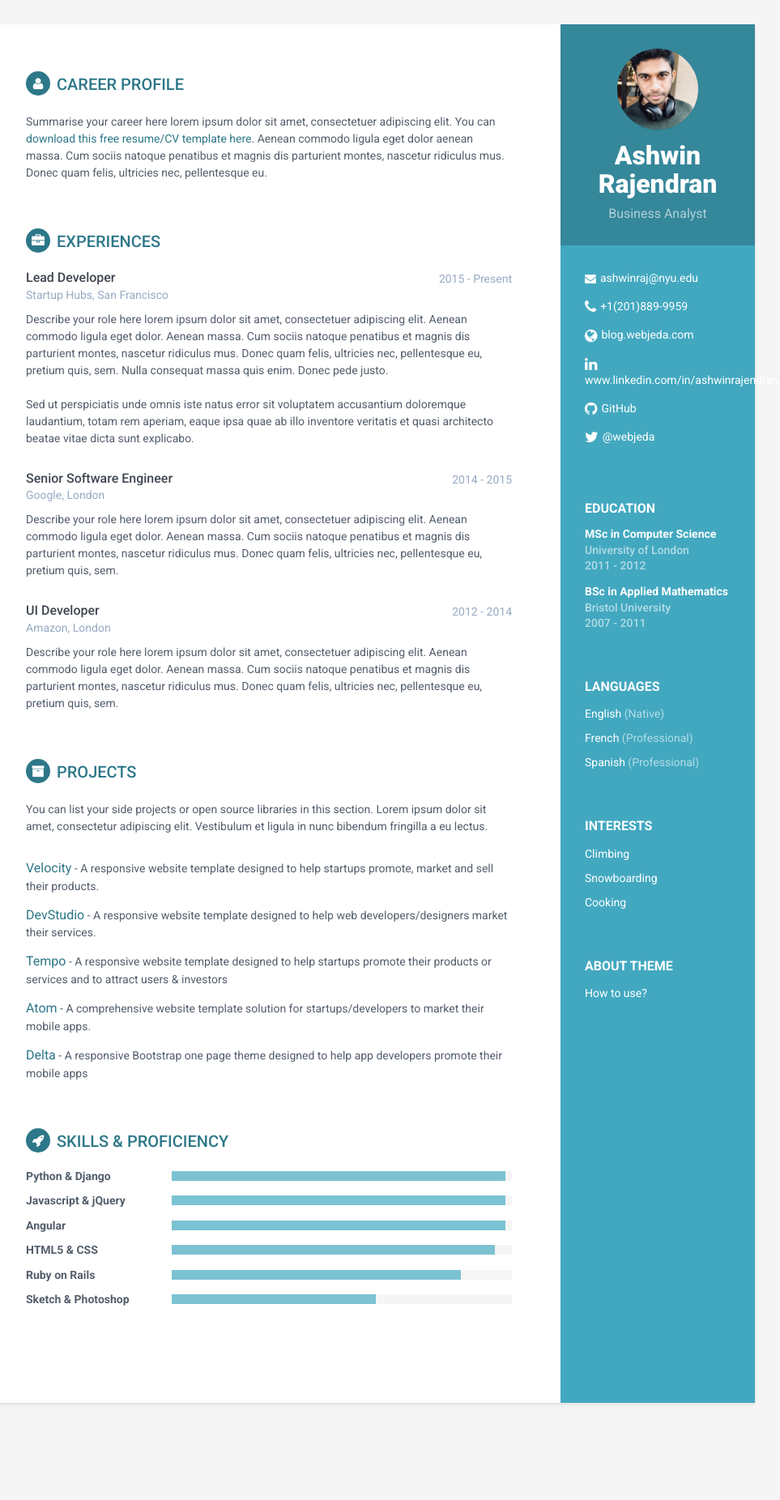
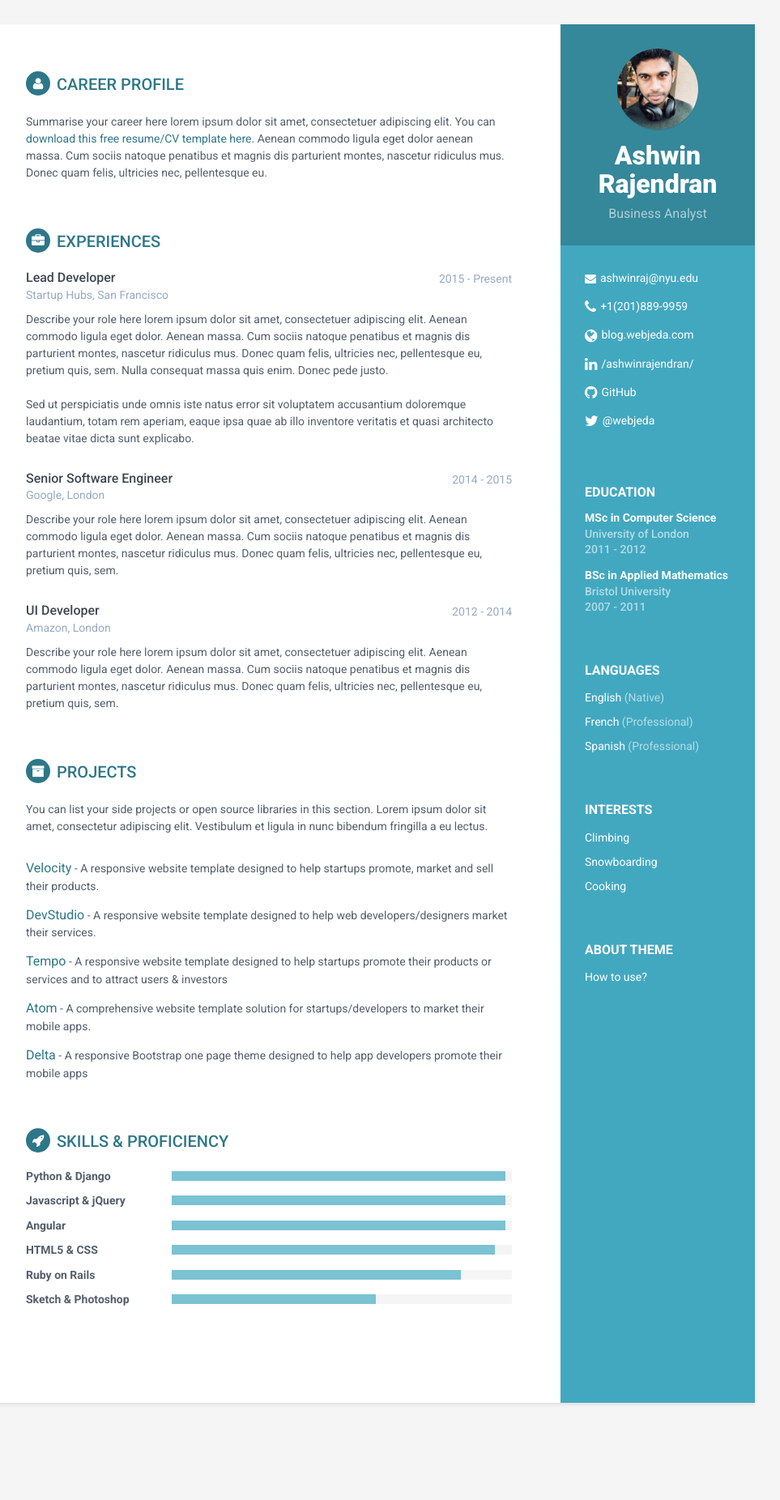
Before and after one commit to AshwinRajendran/Ashwin-CV, a Jekyll site: the page built from index.html, in a window 1280 px wide. Shown: the whole page at 81% size, without its empty margins (188-1151 px from the left). Built offline with Jekyll 4.4.1, drawn with Linux system fonts in a browser that asks for light colours.

Commit message:
website link change

```diff
--- a/_config.yml
+++ b/_config.yml
@@ -23,8 +23,8 @@ montes, nascetur ridiculus mus. Donec quam felis, ultricies nec, pellentesque eu
 email: ashwinraj@nyu.edu
 phone: +1(201)889-9959
 website: blog.webjeda.com #do not add http://
-linkedin: www.linkedin.com/in/ashwinrajendran/
-github: github.com/AshwinRajendran
+linkedin: /ashwinrajendran/
+github: /AshwinRajendran
 twitter: '@webjeda'
 #Update all the sections by editing the files inside _data folder.
 
```
